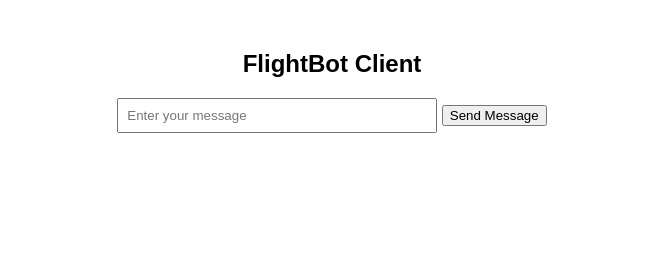
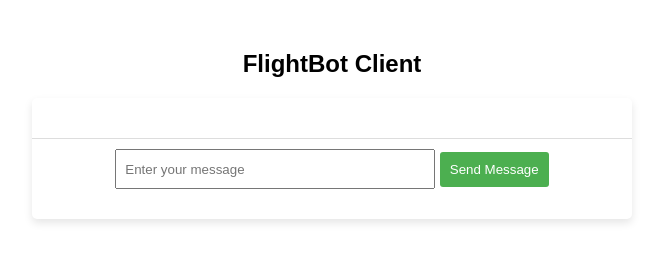
Before and after one commit to EdenDonenfeld/Flight-Bot, a plain HTML site: page Client/index.html in a window 1280 px wide. Shown: the whole page, without its empty margins (308-971 px from the left). Drawn offline with Linux system fonts and the light colour scheme.

Commit message:
Update Client side design

```diff
--- a/Client/index.html
+++ b/Client/index.html
@@ -3,31 +3,25 @@
 <head>
     <meta charset="UTF-8">
     <meta name="viewport" content="width=device-width, initial-scale=1.0">
+    <link rel="stylesheet" href="style.css">
+    <script src="./index.js"></script>
     <title>FlightBot Client</title>
-    <style>
-        body {
-            font-family: Arial, sans-serif;
-            text-align: center;
-            margin: 50px;
-        }
-        #messageInput {
-            width: 300px;
-            padding: 8px;
-        }
-        #submitButton {
-            padding: 10px;
-            cursor: pointer;
-        }
-        #result {
-            margin-top: 20px;
-        }
-    </style>
 </head>
 <body>
-    <script src="./index.js"></script>
     <h2>FlightBot Client</h2>
-    <input type="text" id="messageInput" placeholder="Enter your message">
-    <button onclick="onSendMessage()">Send Message</button>
-    <div id="result"></div>
+
+    <div class="chat-container">
+
+        <div class="chat-messages" id="chat-messages"></div>
+
+        <div class="input-container">
+            <input type="text" id="messageInput" placeholder="Enter your message">
+            <button id="submitButton" onclick="onSendMessage()">Send Message</button>
+            <div id="result"></div>
+        </div>
+
+    </div>
+
+
 </body>
 </html>
--- a/Client/index.js
+++ b/Client/index.js
@@ -1,9 +1,26 @@
 async function onSendMessage() {
-  const input = document.getElementById('messageInput')
+  const input = document.getElementById('messageInput');
+
   if (!input.value) {
     return;
   }
-  const response = await fetch(`http://localhost:3000/api/flightbot/${input.value}`, {
+
+  var val = input.value;
+  console.log(val);
+
+  if (val.trim() != '') {
+    // Adding a message
+    var chatMessages = document.getElementById("chat-messages");
+    var newMessage = document.createElement('div');
+    newMessage.className = "message";
+    newMessage.textContent = val;
+    chatMessages.appendChild(newMessage);
+    input.value = "";
+    chatMessages.scrollTop = chatMessages.scrollHeight;
+  }
+
+
+  const response = await fetch(`http://localhost:3000/api/flightbot/${val}`, {
     method: 'POST'
   });
   const message = await response.text();
--- /dev/null
+++ b/Client/style.css
@@ -0,0 +1,54 @@
+body {
+    font-family: Arial, sans-serif;
+    text-align: center;
+    margin: 50px;
+}
+
+.chat-container {
+    max-width: 600px;
+    margin: 20px auto;
+    background-color: #fff;
+    box-shadow: 0 4px 8px rgba(0, 0, 0, 0.1);
+    border-radius: 5px;
+    overflow: hidden;
+}
+
+.chat-messages {
+    padding: 20px;
+    overflow-y: auto;
+    max-height: 300px;
+}
+
+.input-container {
+    padding: 10px;
+    border-top: 1px solid #ddd;
+}
+
+
+.message {
+    text-align: left;
+    border-radius: 5px;
+    border: 1px solid #ddd;
+    padding: 10px;
+    margin-bottom: 10px;
+    background-color: #fafafa;
+}
+
+#messageInput {
+    height: 20px;
+    width: 300px;
+    padding: 8px;
+}
+
+#submitButton {
+    padding: 10px;
+    background-color: #4CAF50;
+    color: white;
+    border: none;
+    border-radius: 3px;
+    cursor: pointer;
+}
+
+#result {
+    margin-top: 20px;
+}
```
